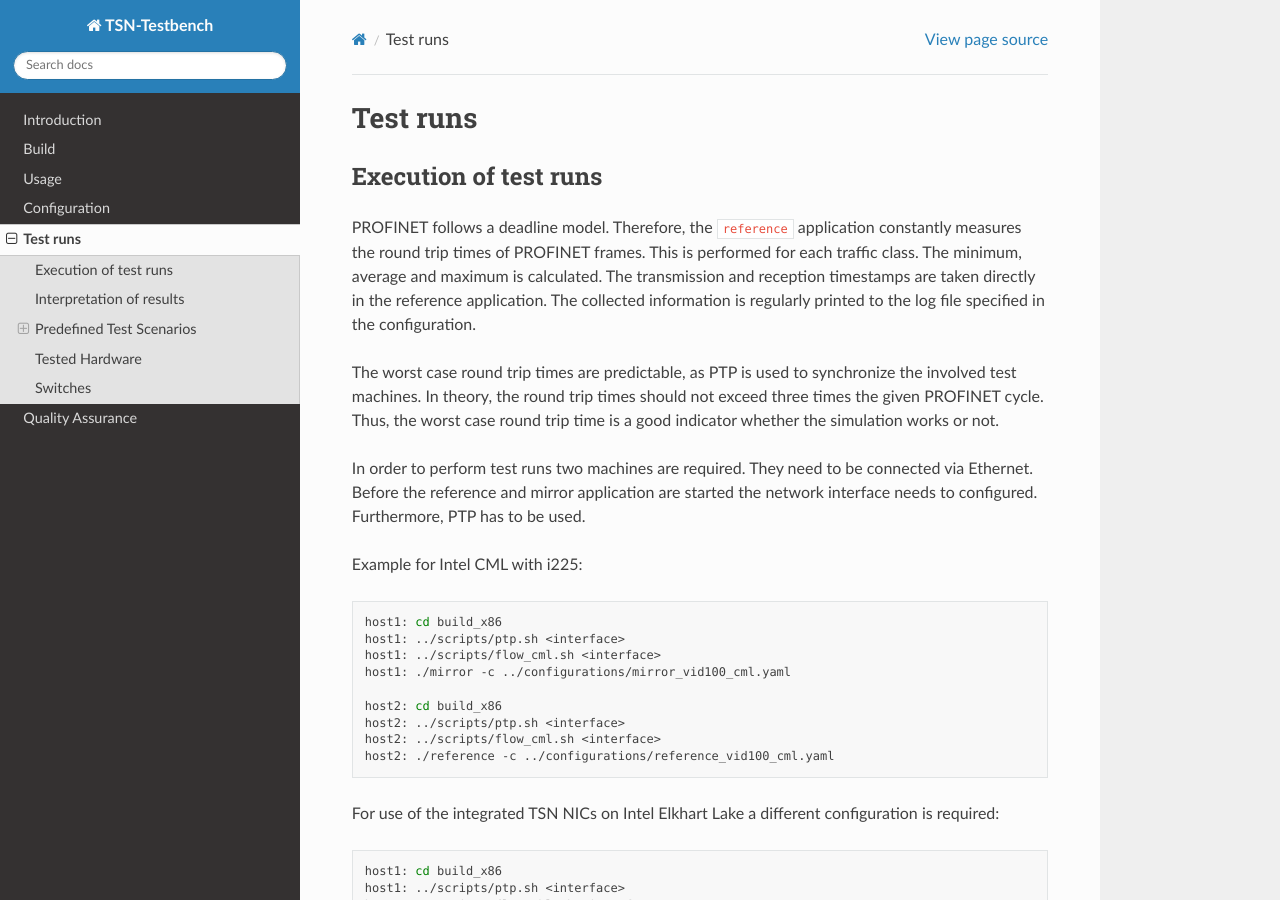
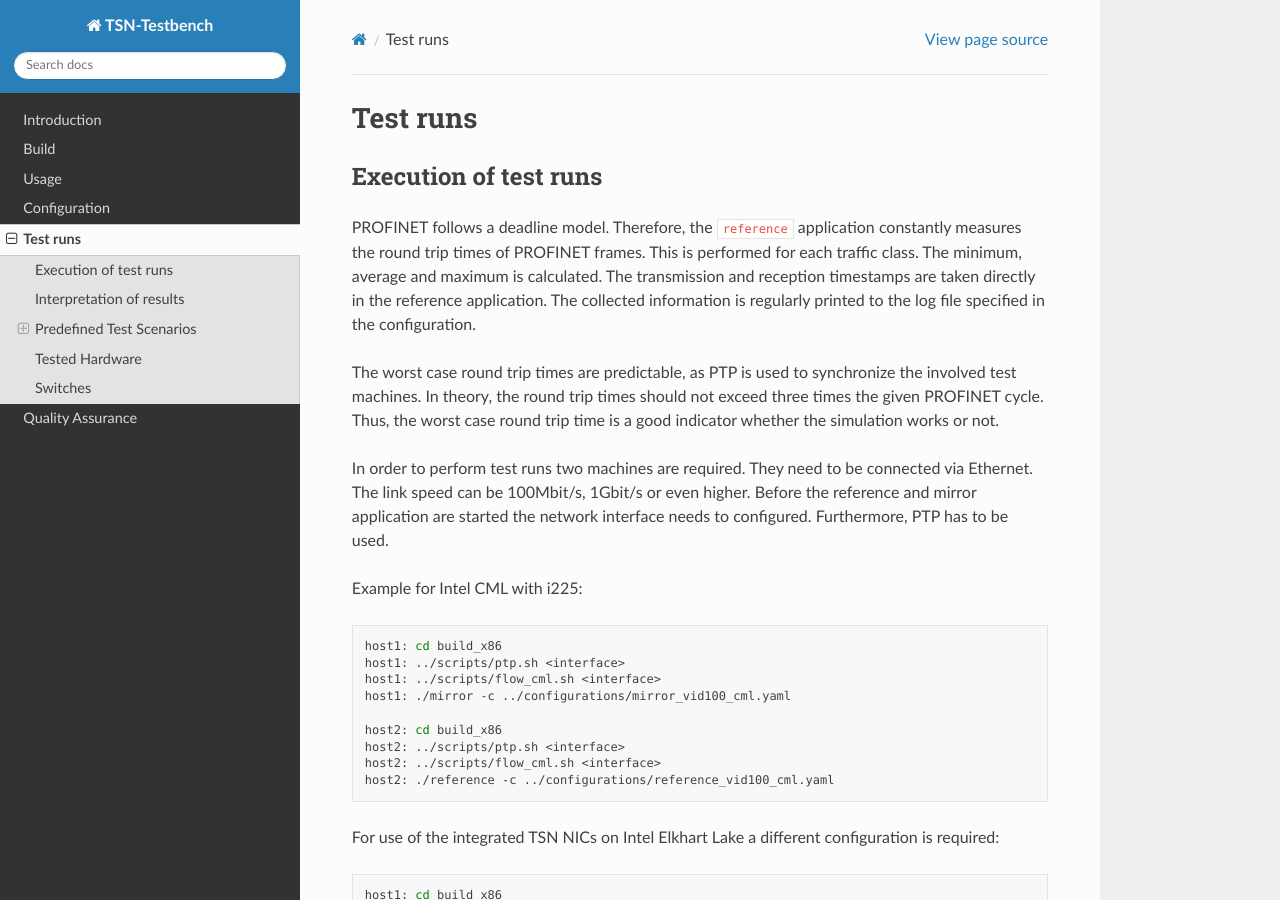
Before and after one commit to Linutronix/TSN-Testbench, a Sphinx documentation site: the page built from Documentation/test.rst, in a window 1280 px wide and 900 px high. Built offline with Sphinx 7.4.7 and the Read the Docs theme 2.0.0, drawn with Linux system fonts in a browser that asks for light colours.

Commit message:
doc: Mention the possible link speed
Mention the possible link speed.

Signed-off-by: Kurt Kanzenbach <kurt@linutronix.de>
Reviewed-by: Sebastian Andrzej Siewior <bigeasy@linutronix.de>

```diff
--- a/Documentation/test.rst
+++ b/Documentation/test.rst
@@ -24,9 +24,9 @@ the involved test machines. In theory, the round trip times should not exceed
 three times the given PROFINET cycle. Thus, the worst case round trip time is a
 good indicator whether the simulation works or not.
 
-In order to perform test runs two machines are required. They need to be
-connected via Ethernet. Before the reference and mirror application are started
-the network interface needs to configured. Furthermore, PTP has to be used.
+In order to perform test runs two machines are required. They need to be connected via Ethernet. The link speed can be
+100Mbit/s, 1Gbit/s or even higher. Before the reference and mirror application are started the network interface needs
+to configured. Furthermore, PTP has to be used.
 
 Example for Intel CML with i225:
 
```
